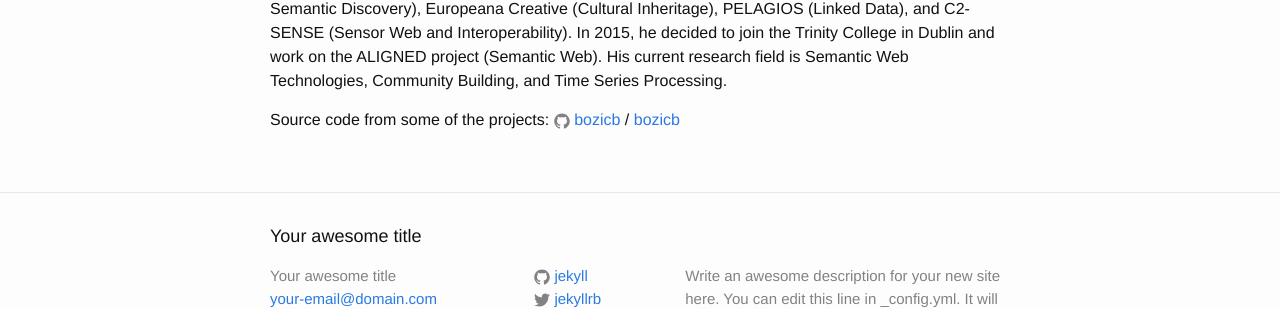
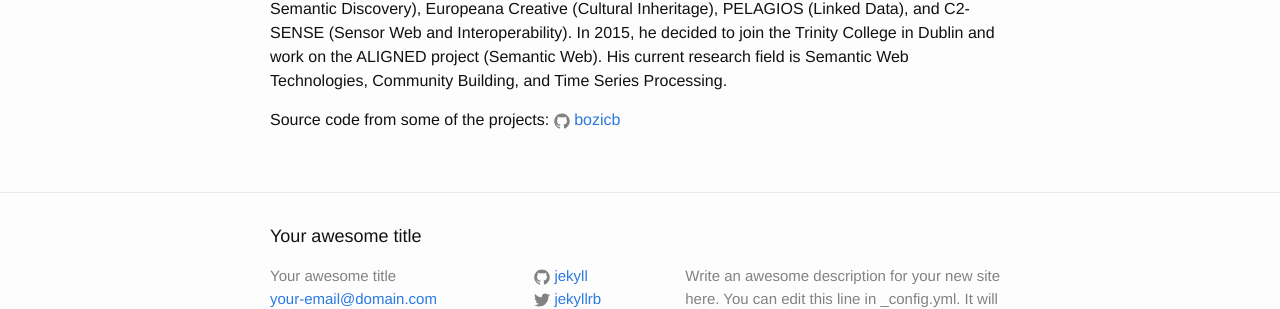
Before and after one commit to bozicb/bozicb.github.io, a Jekyll site: the page built from about.md, in a window 1280 px wide. Shown: the part 542-851 px from the top of the page. Built offline with Jekyll 4.4.1, drawn with Linux system fonts in a browser that asks for light colours.

Commit message:
icon change

```diff
--- a/about.md
+++ b/about.md
@@ -20,5 +20,4 @@ Inheritage), PELAGIOS (Linked Data), and C2-SENSE (Sensor Web and Interoperabili
 work on the ALIGNED project (Semantic Web). His current research field is Semantic Web Technologies, Community Building, and Time Series Processing.
 
 Source code from some of the projects:
-{% include icon-github.html username="bozicb" %} /
-[bozicb](https://github.com/bozicb)
+{% include icon-github.html username="bozicb" %}
```
